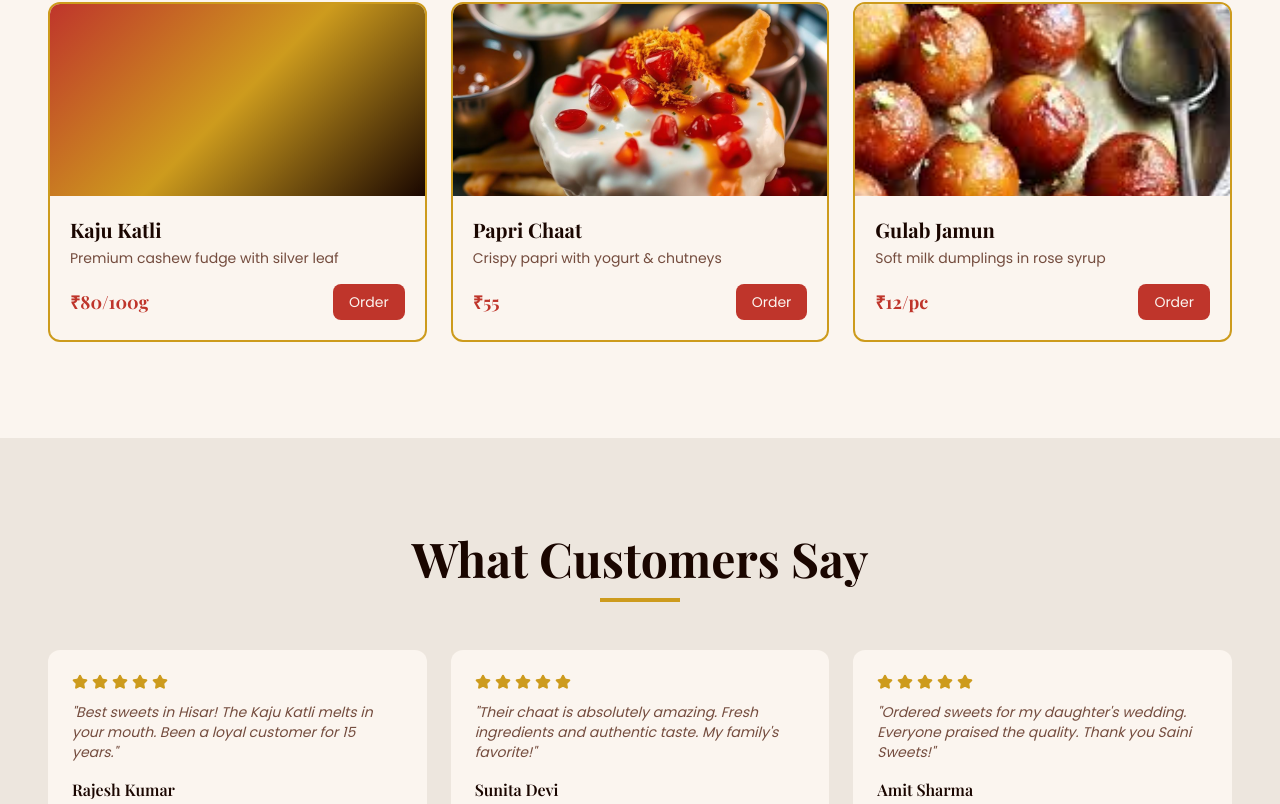
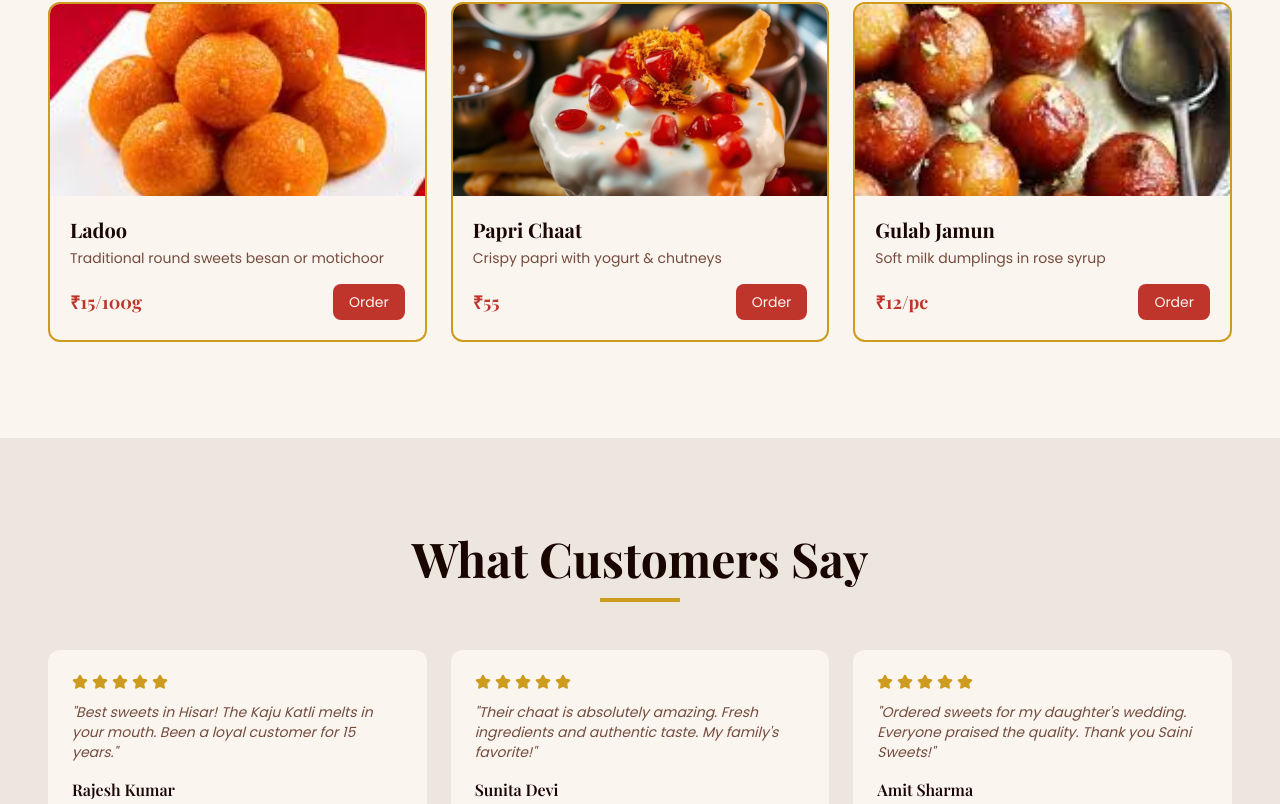
Before and after one commit to JAYANTPARIHAR-CODER/saini-sweets, a React (Vite) app: page / in a window 1280 px wide. Shown: the part 1750-2554 px from the top of the page. Built offline with nearby package versions, Linux system fonts and the light colour scheme; a web font is replaced by a local one.

Commit message:
Replace empty Kaju Katli card with Ladoo image in Featured Items

```diff
--- a/src/pages/Index.tsx
+++ b/src/pages/Index.tsx
@@ -6,6 +6,7 @@ import AnimatedSection from "@/components/AnimatedSection";
 import shopNight from "@/assets/shop-night.jpg";
 import chaatDish from "@/assets/chaat-dish.jpg";
 import gulabs from "@/assets/gulab.jpg";
+import ladoo from "@/assets/ladoo.jpg";
 
 
 const useCountUp = (end: number, duration = 2000) => {
@@ -51,7 +52,7 @@ const StatItem = ({ value, suffix, label }: { value: number; suffix: string; lab
 };
 
 const featuredItems = [
-  { name: "Kaju Katli", desc: "Premium cashew fudge with silver leaf", price: "₹80/100g", img: ""},
+  { name: "Ladoo", desc: "Traditional round sweets besan or motichoor", price: "₹15/100g", img: ladoo },
   { name: "Papri Chaat", desc: "Crispy papri with yogurt & chutneys", price: "₹55", img: chaatDish },
   { name: "Gulab Jamun", desc: "Soft milk dumplings in rose syrup", price: "₹12/pc", img: gulabs },
 ];
```
